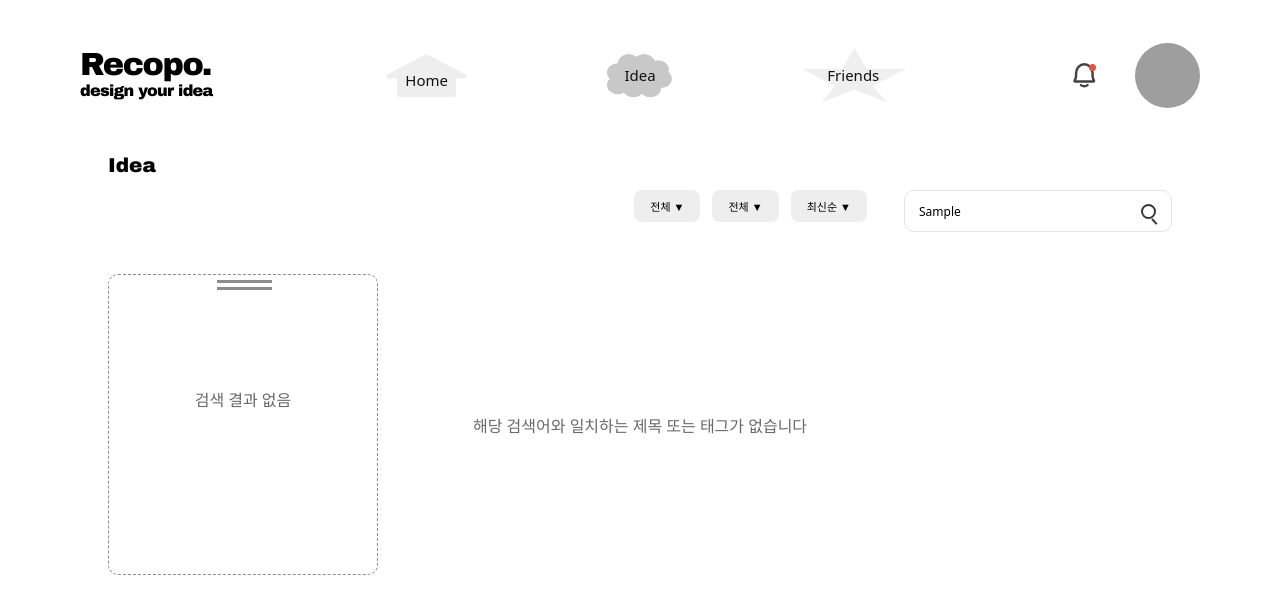
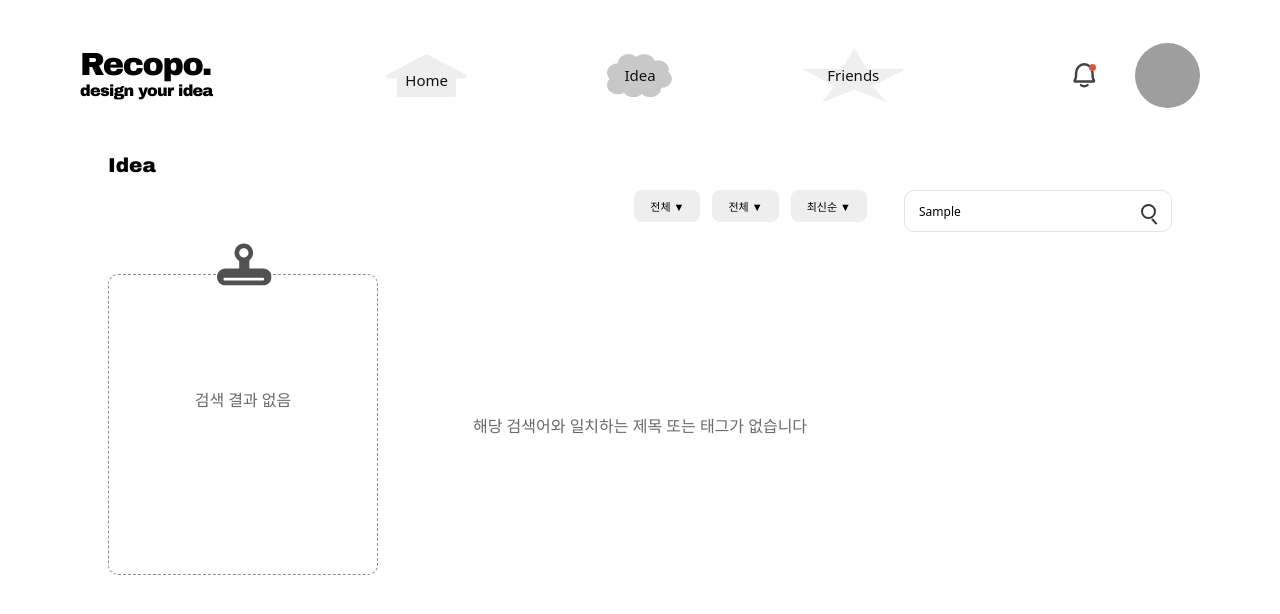
Before and after one commit to TeamBarcode/Recopo-FE, a React (Vite) app: page /ideas in a window 1280 px wide. Both pictures are taken after typing "Sample" into the empty fields and a click on the button 1148 px from the left and 211 px from the top of the page. Shown: the top 614 px of the page. Built offline with nearby package versions, Linux system fonts and the light colour scheme; grey boxes are pictures that could not be loaded; a web font is replaced by a local one.

Commit message:
fix: 아이디어 없음/검색결과 없음 빈 상태 카드도 클립 svg로 교체
CSS 이중선(border-bottom double)으로 그리던 클립 장식을 다른 곳과
동일한 idea-clip.svg 에셋으로 통일

```diff
--- a/src/pages/IdeaPage.tsx
+++ b/src/pages/IdeaPage.tsx
@@ -9,6 +9,7 @@ import { categoryOptions, sortOptions, visibilityOptions } from '@/features/idea
 import { fetchMockIdeas } from '@/mocks/ideaCards';
 import type { IdeaCard as IdeaCardData } from '@/mocks/ideaCards';
 import { tokens } from '@/styles/tokens';
+import clipIcon from '@/assets/idea-clip.svg';
 
 const SORT_VALUE_MAP = {
   최신순: 'latest',
@@ -63,7 +64,7 @@ function IdeaPage() {
       ) : (
         <EmptyArea>
           <EmptyCard>
-            <EmptyClip aria-hidden="true" />
+            <EmptyClip src={clipIcon} alt="" aria-hidden="true" />
             <EmptyTitle>{searchEmpty ? '검색 결과 없음' : '아이디어가 없어요!'}</EmptyTitle>
             {!searchEmpty && <EmptyDescription><strong>Recobot</strong>과 함께 브레인스토밍 카드를<br />아이디어로 만들어 보세요</EmptyDescription>}
           </EmptyCard>
@@ -100,7 +101,7 @@ const IdeaGrid = styled.div`
 `;
 const EmptyArea = styled.div`margin-top:42px; display:flex; align-items:center; gap:95px;`;
 const EmptyCard = styled.div`position:relative; width:270px; height:301px; padding:112px 18px 20px; border:1px dashed #8c8c8c; border-radius:10px; color:${tokens.colors.text.extraLight}; text-align:center;`;
-const EmptyClip = styled.span`position:absolute; top:-36px; left:108px; width:55px; height:51px; border-bottom:10px double #8c8c8c;`;
+const EmptyClip = styled.img`position:absolute; top:-36px; left:108px; width:55px; height:51px;`;
 const EmptyTitle = styled.h2`margin:0; font-size:${tokens.fontSize.xl}; font-weight:${tokens.fontWeight.medium};`;
 const EmptyDescription = styled.p`margin:18px 0 0; font-size:13px; line-height:1.45;`;
 const SearchEmptyDescription = styled.p`margin:0; color:${tokens.colors.text.extraLight}; font-size:${tokens.fontSize.xl};`;
```
